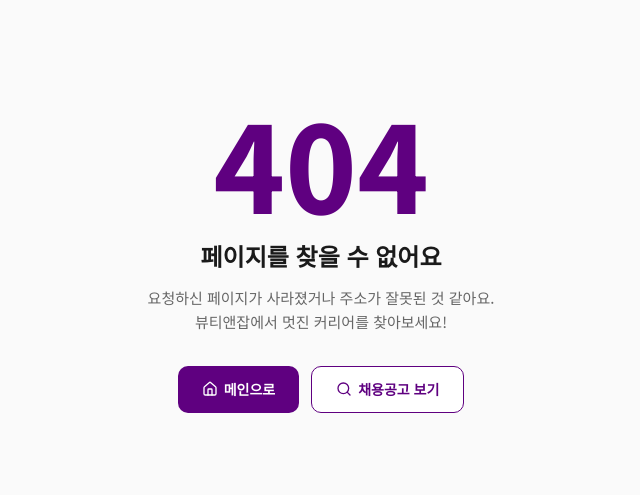
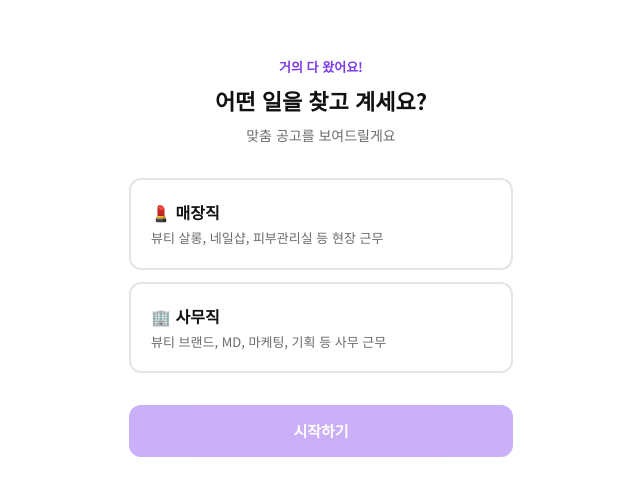
Before and after one commit to jiwone73/beauty-and-job, a Next.js app: page /onboarding/job-type in a window 1280 px wide. Before the commit this address had no page. Shown: the part 143-638 px from the top of the page, without its empty margins (319-959 px from the left). Built offline with nearby package versions, Linux system fonts and the light colour scheme; a web font is replaced by a local one.

Commit message:
feat: 카카오 로그인 후 job_type 온보딩 분기

```diff
--- a/app/api/users/me/route.ts
+++ b/app/api/users/me/route.ts
@@ -1,8 +1,15 @@
 export const dynamic = "force-dynamic";
-import { NextRequest } from "next/server";
+
+import { NextRequest, NextResponse } from "next/server";
 import pool from "@/lib/db";
-import { ok, err } from "@/lib/api";
 import { verifyAccessToken } from "@/lib/jwt";
+
+function ok(data: any) {
+  return NextResponse.json({ success: true, data });
+}
+function err(code: string, message: string, status = 400) {
+  return NextResponse.json({ success: false, code, message }, { status });
+}
 
 export async function GET(req: NextRequest) {
   const auth = req.headers.get("authorization") || "";
@@ -20,11 +27,8 @@ export async function GET(req: NextRequest) {
   const client = await pool.connect();
   try {
     const res = await client.query(
-      `SELECT
-        id, email, name, phone, gender, job_type, office_job_areas, status, created_at,
-        portfolio_url, portfolio_filename, portfolio_uploaded_at,
-        avatar_url, birth_date,
-        address_road, address_detail, region_sido, region_sigungu, preferred_regions
+      `SELECT id, email, name, phone, gender, job_type, office_job_areas, status, created_at,
+              birth_date, address_road, address_detail, region_sido, region_sigungu, preferred_regions
        FROM users WHERE id = $1`,
       [payload.sub]
     );
@@ -35,7 +39,6 @@ export async function GET(req: NextRequest) {
   }
 }
 
-// 생년월일 / 성별 / 이메일 / 직군 / 거주지 / 희망 근무지역 수정
 export async function PATCH(req: NextRequest) {
   const auth = req.headers.get("authorization") || "";
   const token = auth.replace("Bearer ", "").trim();
@@ -51,6 +54,7 @@ export async function PATCH(req: NextRequest) {
   }
   const body = await req.json();
   const {
+    job_type,
     birth, gender, email, office_job_areas,
     address_road, address_detail, region_sido, region_sigungu, preferred_regions,
   } = body;
@@ -58,72 +62,62 @@ export async function PATCH(req: NextRequest) {
   const params: any[] = [];
   let idx = 1;
 
-  // 생년월일 (YYYYMMDD 8자리)
+  if (job_type !== undefined) {
+    if (job_type !== "OFFICE" && job_type !== "STORE") {
+      return err("USER_002", "job_type은 OFFICE 또는 STORE만 가능합니다.", 400);
+    }
+    sets.push("job_type = $" + idx++);
+    params.push(job_type);
+  }
   if (birth !== undefined) {
     const birthDate = typeof birth === "string" && /^\d{8}$/.test(birth) ? birth : null;
     if (!birthDate) {
       return err("USER_002", "생년월일은 YYYYMMDD 8자리로 입력해주세요.", 400);
     }
-    sets.push(`birth_date = TO_DATE($${idx++}, 'YYYYMMDD')`);
+    sets.push("birth_date = TO_DATE($" + idx++ + ", 'YYYYMMDD')");
     params.push(birthDate);
   }
-
-  // 성별 (남성/여성)
   if (gender !== undefined) {
     const genderVal = gender === "남성" || gender === "여성" ? gender : null;
     if (!genderVal) {
       return err("USER_002", "성별 값이 올바르지 않습니다.", 400);
     }
-    sets.push(`gender = $${idx++}`);
+    sets.push("gender = $" + idx++);
     params.push(genderVal);
   }
-
-  // 이메일
   if (email !== undefined) {
     const emailVal = typeof email === "string" ? email.trim() : "";
     if (!/^[^\s@]+@[^\s@]+\.[^\s@]+$/.test(emailVal)) {
       return err("USER_002", "이메일 형식이 올바르지 않습니다.", 400);
     }
-    sets.push(`email = $${idx++}`);
+    sets.push("email = $" + idx++);
     params.push(emailVal);
   }
-
-  // 직군 영역 (text[])
   if (office_job_areas !== undefined) {
-    sets.push(`office_job_areas = $${idx++}`);
+    sets.push("office_job_areas = $" + idx++);
     params.push(office_job_areas);
   }
-
-  // 거주지 도로명주소
   if (address_road !== undefined) {
-    sets.push(`address_road = $${idx++}`);
+    sets.push("address_road = $" + idx++);
     params.push(typeof address_road === "string" ? address_road : null);
   }
-
-  // 상세주소
   if (address_detail !== undefined) {
-    sets.push(`address_detail = $${idx++}`);
+    sets.push("address_detail = $" + idx++);
     params.push(typeof address_detail === "string" ? address_detail : null);
   }
-
-  // 거주지 시/도
   if (region_sido !== undefined) {
-    sets.push(`region_sido = $${idx++}`);
+    sets.push("region_sido = $" + idx++);
     params.push(typeof region_sido === "string" ? region_sido : null);
   }
-
-  // 거주지 시/군/구
   if (region_sigungu !== undefined) {
-    sets.push(`region_sigungu = $${idx++}`);
+    sets.push("region_sigungu = $" + idx++);
     params.push(typeof region_sigungu === "string" ? region_sigungu : null);
   }
-
-  // 희망 근무지역 (jsonb) — 최대 5개, [{sido, sigungu}]
   if (preferred_regions !== undefined) {
     if (!Array.isArray(preferred_regions) || preferred_regions.length > 5) {
       return err("USER_002", "희망 근무지역은 최대 5개까지 가능합니다.", 400);
     }
-    sets.push(`preferred_regions = $${idx++}::jsonb`);
+    sets.push("preferred_regions = $" + idx++ + "::jsonb");
     params.push(JSON.stringify(preferred_regions));
   }
 
@@ -132,13 +126,11 @@ export async function PATCH(req: NextRequest) {
   }
   sets.push("updated_at = NOW()");
   params.push(payload.sub);
-
   const client = await pool.connect();
   try {
     const res = await client.query(
-      `UPDATE users SET ${sets.join(", ")} WHERE id = $${idx}
-       RETURNING id, name, email, birth_date, gender,
-                 address_road, address_detail, region_sido, region_sigungu, preferred_regions`,
+      "UPDATE users SET " + sets.join(", ") + " WHERE id = $" + idx +
+      " RETURNING id, name, email, birth_date, gender, job_type, address_road, address_detail, region_sido, region_sigungu, preferred_regions",
       params
     );
     if (res.rowCount === 0) return err("USER_004", "사용자를 찾을 수 없습니다.", 404);
--- a/app/login/kakao/callback/page.tsx
+++ b/app/login/kakao/callback/page.tsx
@@ -22,11 +22,9 @@ export default function KakaoCallbackPage() {
       return;
     }
 
-    // 쿠키 즉시 폐기
     document.cookie = "kakao_auth=; Max-Age=0; path=/";
 
     try {
-      // base64url → JSON (UTF-8 안전)
       let b64 = raw.replace(/-/g, "+").replace(/_/g, "/");
       while (b64.length % 4) b64 += "=";
       const bin = atob(b64);
@@ -42,7 +40,13 @@ export default function KakaoCallbackPage() {
         userJobType: data.user.job_type || "",
         userJobAreas: data.user.office_job_areas || [],
       });
-      router.replace("/profile");
+
+      // ✅ 여기가 핵심 변경: job_type 없으면 온보딩, 있으면 프로필
+      if (!data.user.job_type) {
+        router.replace("/onboarding/job-type");
+      } else {
+        router.replace("/profile");
+      }
     } catch (e) {
       console.error("[kakao parse]", e, raw);
       router.replace("/login?kakao_error=parse");
--- /dev/null
+++ b/app/onboarding/job-type/page.tsx
@@ -0,0 +1,99 @@
+"use client";
+import { useState } from "react";
+import { useRouter } from "next/navigation";
+import { useAuthStore } from "@/lib/store/authStore";
+
+export default function OnboardingJobTypePage() {
+  const router = useRouter();
+  const { login, userName, userPhone, userJobAreas } = useAuthStore();
+  const [selected, setSelected] = useState<"OFFICE" | "STORE" | "">("");
+  const [loading, setLoading] = useState(false);
+  const [error, setError] = useState("");
+
+  const handleSubmit = async () => {
+    if (!selected) {
+      setError("직종을 선택해 주세요.");
+      return;
+    }
+    setLoading(true);
+    setError("");
+    try {
+      const token = localStorage.getItem("access_token");
+      const res = await fetch("/api/users/me", {
+        method: "PATCH",
+        headers: {
+          "Content-Type": "application/json",
+          Authorization: `Bearer ${token}`,
+        },
+        body: JSON.stringify({ job_type: selected }),
+      });
+      if (!res.ok) throw new Error("저장 실패");
+
+      login({
+        ownerType: "user",
+        userName,
+        userPhone,
+        userJobType: selected,
+        userJobAreas,
+      });
+      router.replace("/profile");
+    } catch (e) {
+      console.error(e);
+      setError("저장 중 오류가 발생했어요. 다시 시도해 주세요.");
+    } finally {
+      setLoading(false);
+    }
+  };
+
+  return (
+    <div className="min-h-screen flex flex-col items-center justify-center bg-white px-6">
+      <div className="w-full max-w-sm">
+        <div className="mb-8 text-center">
+          <p className="text-[13px] text-[#7c3aed] font-semibold mb-2">거의 다 왔어요!</p>
+          <h1 className="text-[22px] font-bold text-[#111]">어떤 일을 찾고 계세요?</h1>
+          <p className="text-[14px] text-[#6b6b6b] mt-2">맞춤 공고를 보여드릴게요</p>
+        </div>
+
+        <div className="flex flex-col gap-3 mb-8">
+          <button
+            onClick={() => setSelected("STORE")}
+            className={"w-full rounded-xl border-2 p-5 text-left transition-all " +
+              (selected === "STORE"
+                ? "border-[#7c3aed] bg-[#f5f0ff]"
+                : "border-[#e5e5e5] bg-white hover:border-[#c4b5fd]")}
+          >
+            <p className="text-[16px] font-bold text-[#111] mb-1">💄 매장직</p>
+            <p className="text-[13px] text-[#6b6b6b]">
+              뷰티 살롱, 네일샵, 피부관리실 등 현장 근무
+            </p>
+          </button>
+
+          <button
+            onClick={() => setSelected("OFFICE")}
+            className={"w-full rounded-xl border-2 p-5 text-left transition-all " +
+              (selected === "OFFICE"
+                ? "border-[#7c3aed] bg-[#f5f0ff]"
+                : "border-[#e5e5e5] bg-white hover:border-[#c4b5fd]")}
+          >
+            <p className="text-[16px] font-bold text-[#111] mb-1">🏢 사무직</p>
+            <p className="text-[13px] text-[#6b6b6b]">
+              뷰티 브랜드, MD, 마케팅, 기획 등 사무 근무
+            </p>
+          </button>
+        </div>
+
+        {error && (
+          <p className="text-[13px] text-red-500 text-center mb-4">{error}</p>
+        )}
+
+        <button
+          onClick={handleSubmit}
+          disabled={!selected || loading}
+          className="w-full h-[52px] rounded-xl bg-[#7c3aed] text-white font-semibold text-[15px] disabled:opacity-40 transition-opacity"
+        >
+          {loading ? "저장 중..." : "시작하기"}
+        </button>
+      </div>
+    </div>
+  );
+}
```
